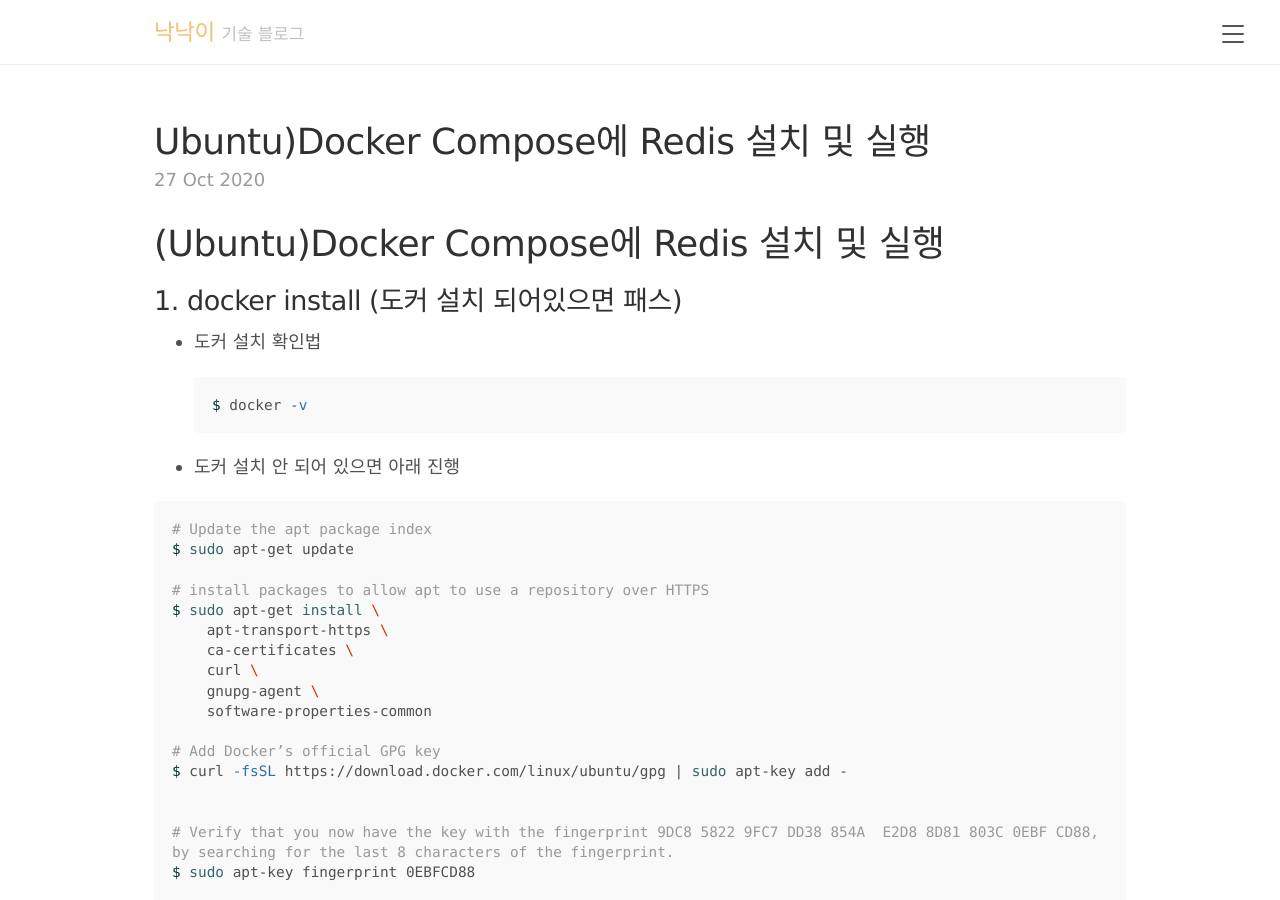
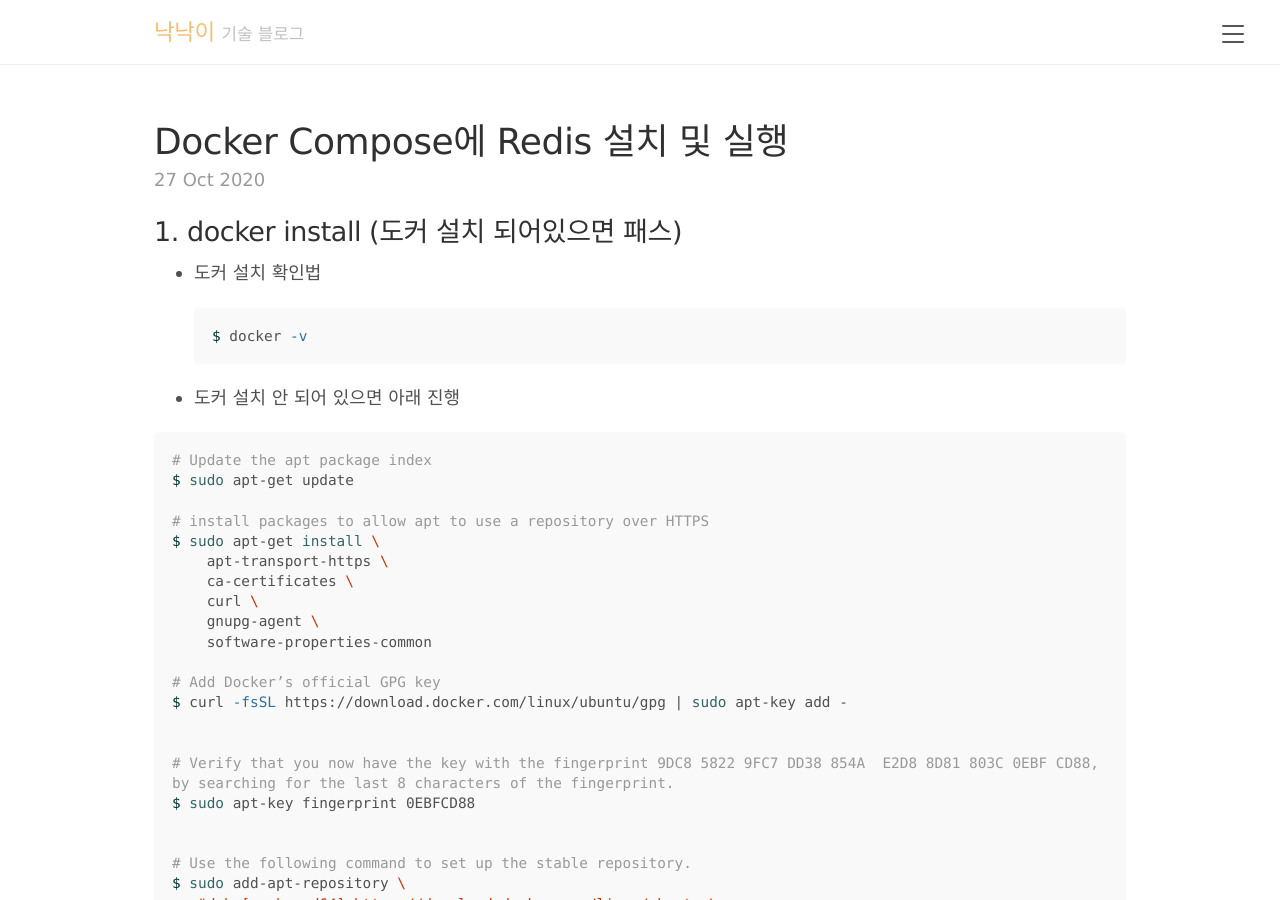
Before and after one commit to naknakLEE/naknakLEE.github.io, a Jekyll site: the page built from _posts/2020-10-27-docker-compose-redis-install.md, in a window 1280 px wide and 900 px high. Built offline with Jekyll 4.4.1, drawn with Linux system fonts in a browser that asks for light colours; comment, search, counter and statistics services are not loaded.

Commit message:
post 수정

```diff
--- a/_posts/2020-10-27-docker-compose-redis-install.md
+++ b/_posts/2020-10-27-docker-compose-redis-install.md
@@ -1,11 +1,10 @@
 ---
 layout: post
-title: Ubuntu)Docker Compose에 Redis 설치 및 실행
+title: Docker Compose에 Redis 설치 및 실행
 use_math: False
 categories: etc
 ---
 
-# (Ubuntu)Docker Compose에 Redis 설치 및 실행
 
 
 
```
